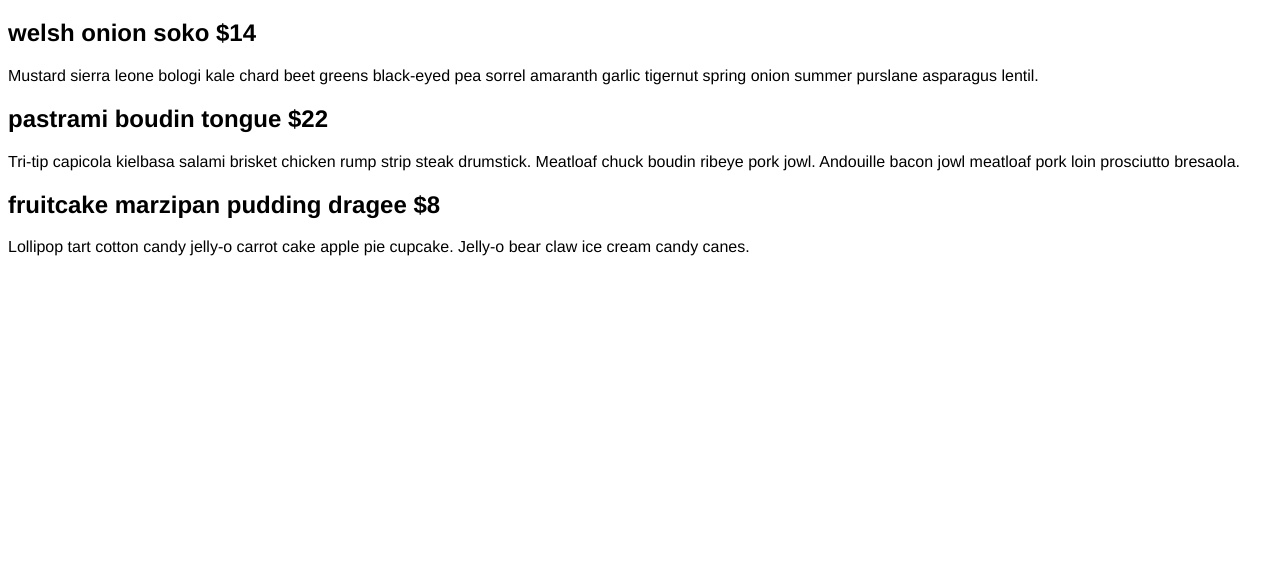
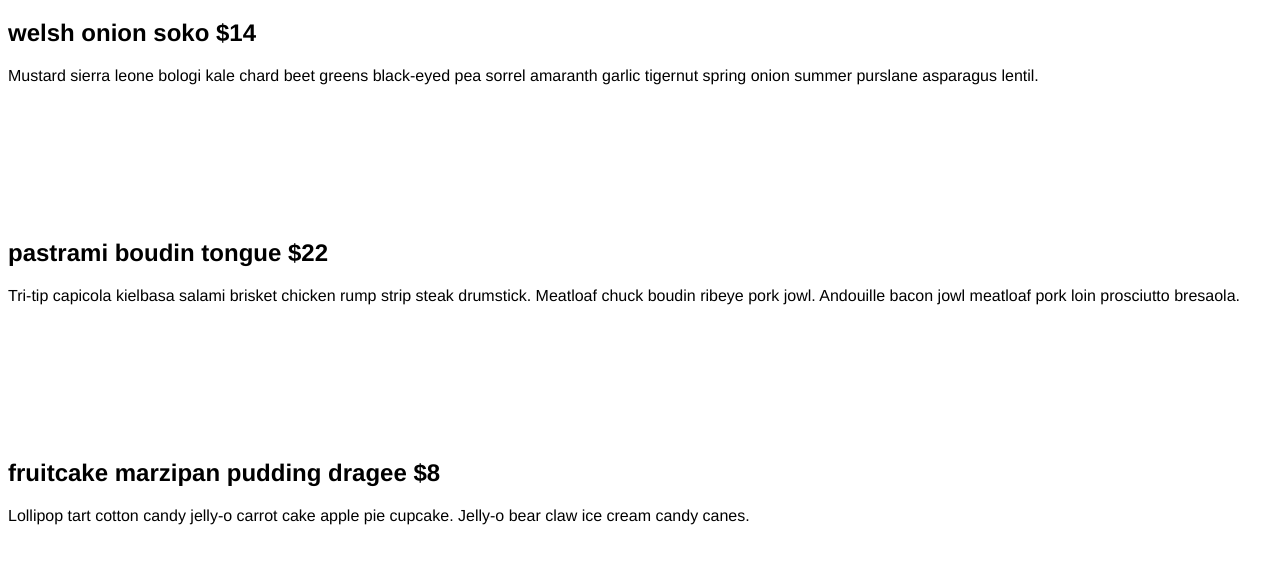
Before and after one commit to heggy231/BUILD-A-SMALL-BUSINESS-WEBSITE, a plain HTML site: page index.html in a window 1280 px wide. Shown: the part 61-624 px from the top of the page. Drawn offline with Linux system fonts and the light colour scheme.

Commit message:
style div height

```diff
--- a/index.html
+++ b/index.html
@@ -7,6 +7,9 @@
 <style>
 body {
   font-family: helvetica, sans-serif;
+}
+div {
+  height: 200px;
 }
 </style>
 
```
